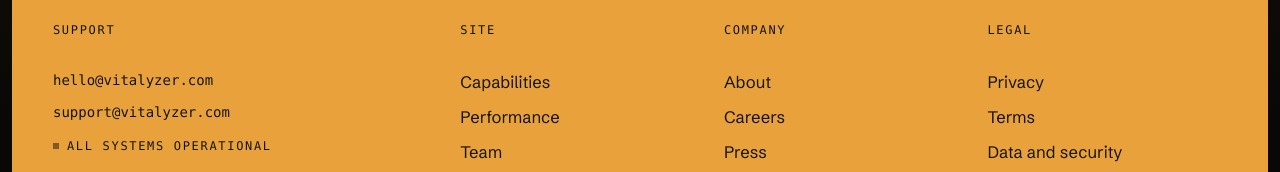
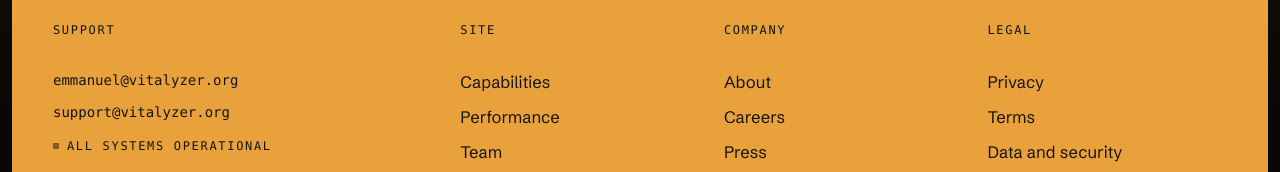
Before and after one commit to OchaiGinger/vitalyzer, a Next.js app: page / in a window 1280 px wide. Shown: the part 10057-10229 px from the top of the page. Built offline with nearby package versions, Linux system fonts and the light colour scheme.

Commit message:
upadate footer emails

```diff
--- a/components/Footer.tsx
+++ b/components/Footer.tsx
@@ -101,8 +101,8 @@
             <div className="col-span-2 lg:col-span-1">
               <h3 className="font-mono text-xs uppercase tracking-[.14em]">Support</h3>
               <ul className="mt-8 space-y-3 font-mono text-sm">
-                <li>hello@vitalyzer.com</li>
-                <li>support@vitalyzer.com</li>
+                <li>emmanuel@vitalyzer.org</li>
+                <li>support@vitalyzer.org</li>
                 <li className="flex items-center gap-2 pt-1 text-xs uppercase tracking-[.14em] before:size-[6px] before:animate-pulse before:bg-[#141414] motion-reduce:before:animate-none">
                   All systems operational
                 </li>
```
